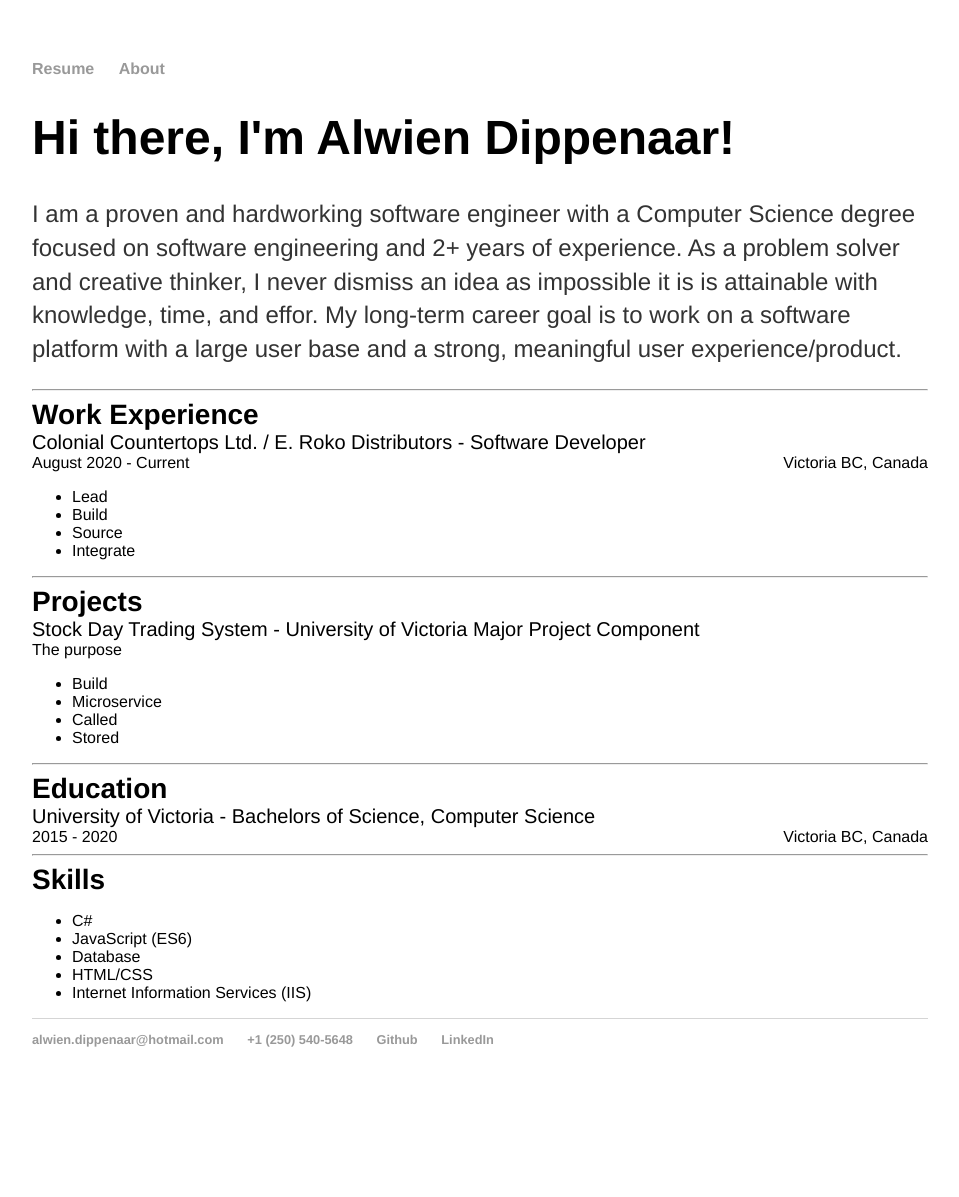
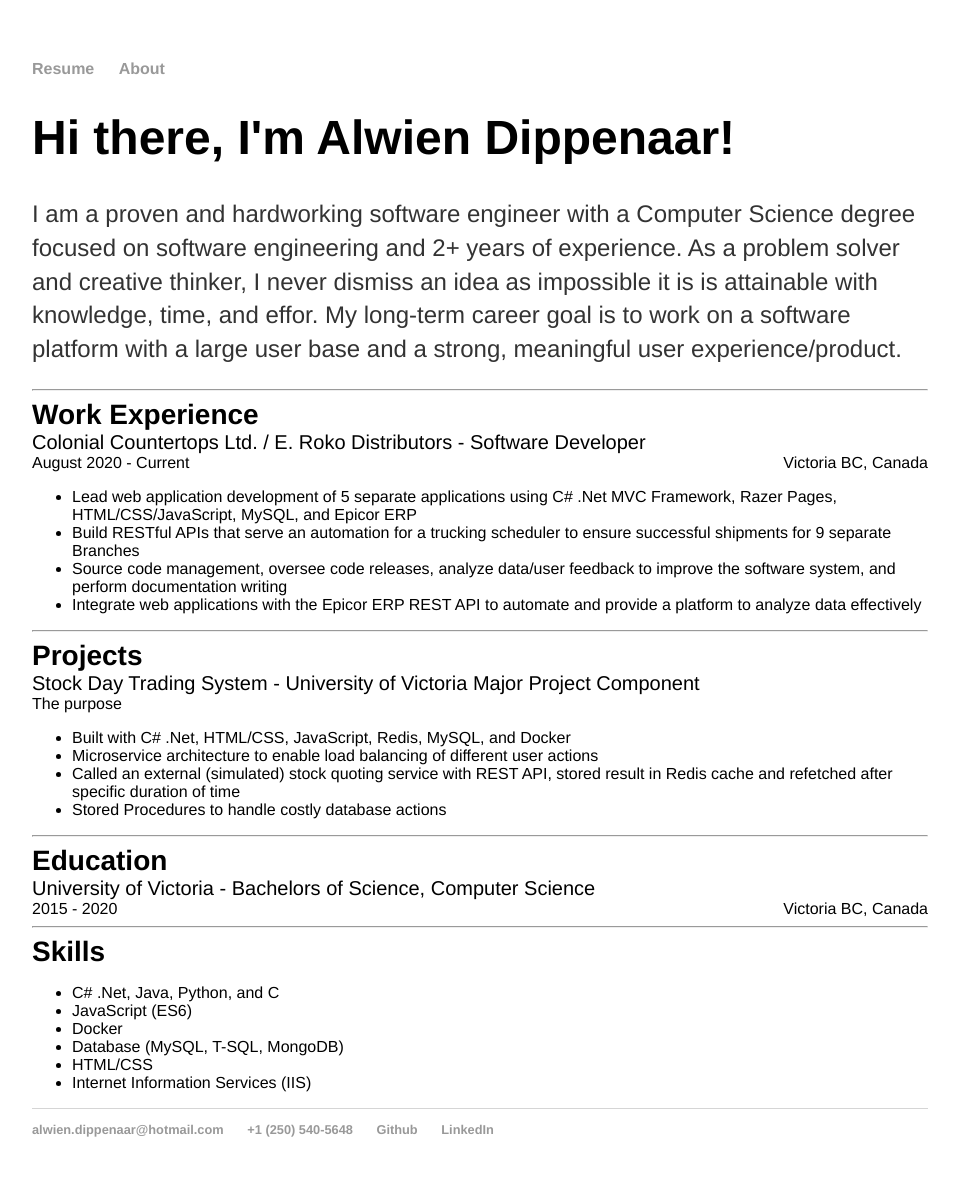
Before and after one commit to alwiend/alwiend.github.io, a Jekyll site: the page built from index.html, in a window 1280 px wide. Shown: the whole page, without its empty margins (160-1119 px from the left). Built offline with Jekyll 4.4.1, drawn with Linux system fonts in a browser that asks for light colours; before the commit the page ends 1107 px from its top, so only the background shows below that.

Commit message:
Update index.html

```diff
--- a/index.html
+++ b/index.html
@@ -19,10 +19,10 @@ title: Alwien Dippenaar, Full-Stack Software Developer
 	</div>
 	<div class="bullet-list">
 		<ul>
-			<li>Lead</li>
-			<li>Build</li>
-			<li>Source</li>
-			<li>Integrate</li>
+			<li>Lead web application development of 5 separate applications using C# .Net MVC Framework, Razer Pages, HTML/CSS/JavaScript, MySQL, and Epicor ERP</li>
+			<li>Build RESTful APIs that serve an automation for a trucking scheduler to ensure successful shipments for 9 separate Branches</li>
+			<li>Source code management, oversee code releases, analyze data/user feedback to improve the software system, and perform documentation writing</li>
+			<li>Integrate web applications with the Epicor ERP REST API to automate and provide a platform to analyze data effectively</li>
 		</ul>
 	</div>
 	<hr />
@@ -31,10 +31,10 @@ title: Alwien Dippenaar, Full-Stack Software Developer
 	<div class="item-desc">The purpose</div>
 	<div class="bullet-list">
 		<ul>
-			<li>Build</li>
-			<li>Microservice</li>
-			<li>Called</li>
-			<li>Stored</li>
+			<li>Built with C# .Net, HTML/CSS, JavaScript, Redis, MySQL, and Docker</li>
+			<li>Microservice architecture to enable load balancing of different user actions</li>
+			<li>Called an external (simulated) stock quoting service with REST API, stored result in Redis cache and refetched after specific duration of time</li>
+			<li>Stored Procedures to handle costly database actions</li>
 		</ul>
 	</div>
 	<hr />
@@ -48,9 +48,10 @@ title: Alwien Dippenaar, Full-Stack Software Developer
 	<div class="section-heading">Skills</div>
 	<div class="bullet-list">
 		<ul>
-			<li>C#</li>
+			<li>C# .Net, Java, Python, and C</li>
 			<li>JavaScript (ES6)</li>
-			<li>Database</li>
+			<li>Docker</li>
+			<li>Database (MySQL, T-SQL, MongoDB)</li>
 			<li>HTML/CSS</li>
 			<li>Internet Information Services (IIS)</li>
 		</ul>
```
